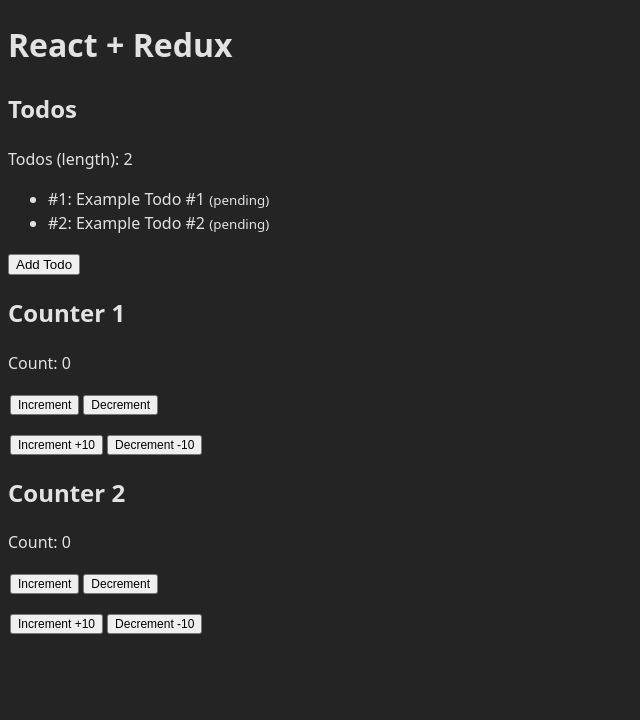
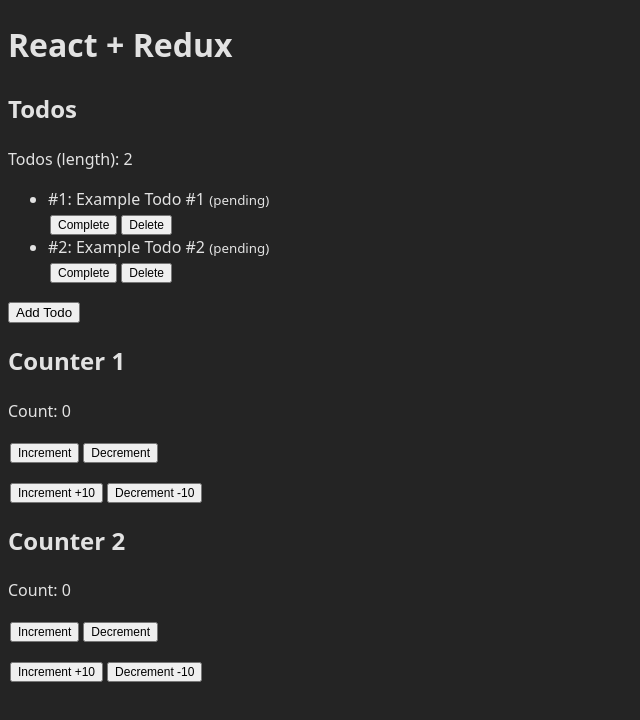
Before and after one commit to ober9k/react-redux-practice, a React (Vite) app: page / in a window 1280 px wide. Shown: the top 720 px of the page, without its empty margins (0-640 px from the left). Built offline with nearby package versions, Linux system fonts and the light colour scheme.

Commit message:
Added a delete handler for todos

```diff
--- a/src/features/todos/Todos.tsx
+++ b/src/features/todos/Todos.tsx
@@ -1,11 +1,20 @@
+import Button from "../../components/Button.tsx";
 import { useAppDispatch, useAppSelector } from "../../hooks/hooks.ts";
-import { addTodo, completeTodo } from "./todosSlice.ts";
+import { addTodo, completeTodo, deleteTodo, type Todo } from "./todosSlice.ts";
 
 export default function Todos() {
   const todos = useAppSelector((state) => state.todos.todos);
 
   console.log(todos.length);
   const dispatch = useAppDispatch();
+
+  const handleComplete = (todo: Todo) => () => {
+    dispatch(completeTodo(todo));
+  };
+
+  const handleDelete = (todo: Todo) => () => {
+    dispatch(deleteTodo(todo));
+  };
 
   return (
     <div>
@@ -15,7 +24,11 @@ export default function Todos() {
       <ul>
         {todos.map((todo) => (
           <li key={todo.id}>
-            #{todo.id}: {todo.title} <small onClick={() => dispatch(completeTodo(todo))}>({todo.isComplete ? "completed" : "pending"})</small>
+            #{todo.id}: {todo.title} <small>({todo.isComplete ? "completed" : "pending"})</small>
+            <div>
+              <Button onClick={handleComplete(todo)}>Complete</Button>
+              <Button onClick={handleDelete(todo)}>Delete</Button>
+            </div>
           </li>
         ))}
       </ul>
--- a/src/features/todos/todosSlice.ts
+++ b/src/features/todos/todosSlice.ts
@@ -44,10 +44,14 @@ export const todosSlice = createSlice({
         existingTodo.isComplete = true;
       }
     },
+    deleteTodo: (state, action: PayloadAction<Todo>) => {
+      const { id } = action.payload;
+      state.todos = state.todos.filter((todo) => todo.id !== id);
+    },
   },
 });
 
-export const { addTodo, completeTodo } = todosSlice.actions;
+export const { addTodo, completeTodo, deleteTodo } = todosSlice.actions;
 
 export const selectCount = (state: RootState) => state.todos.value;
 
```
